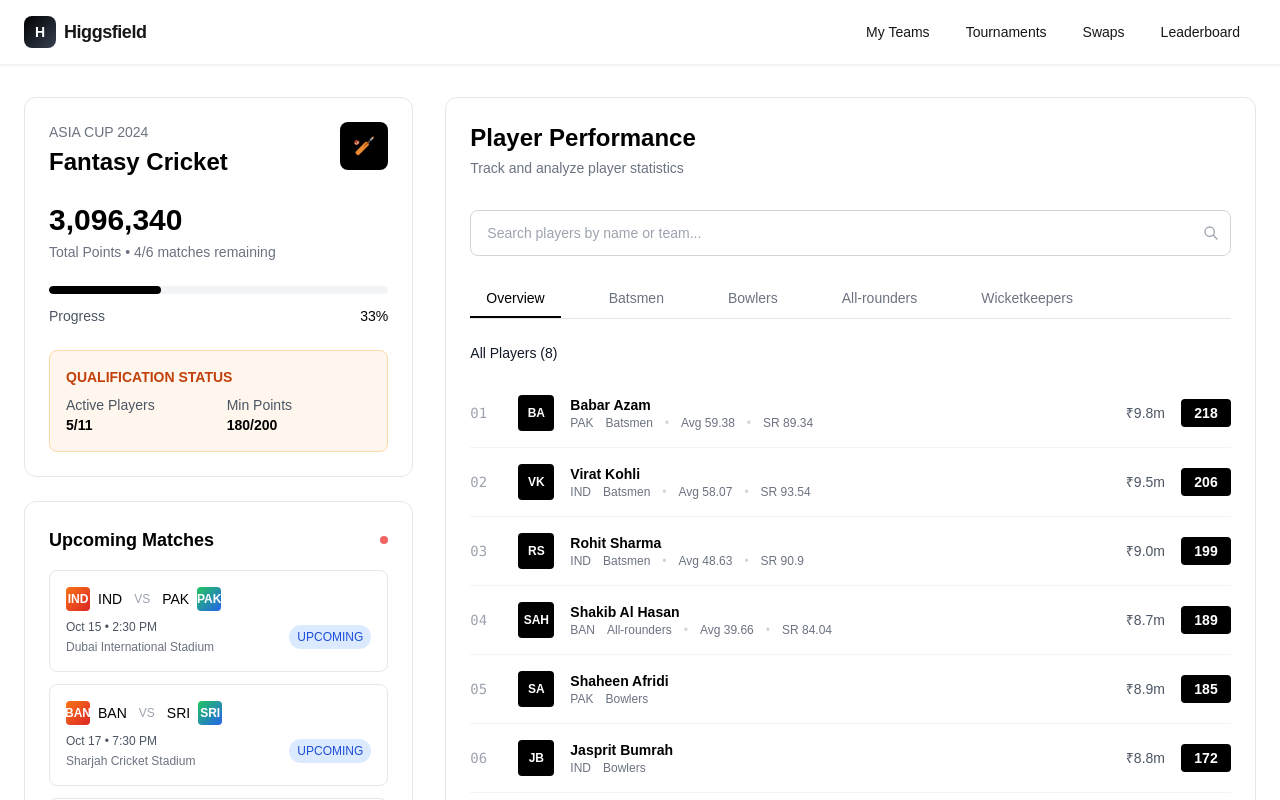
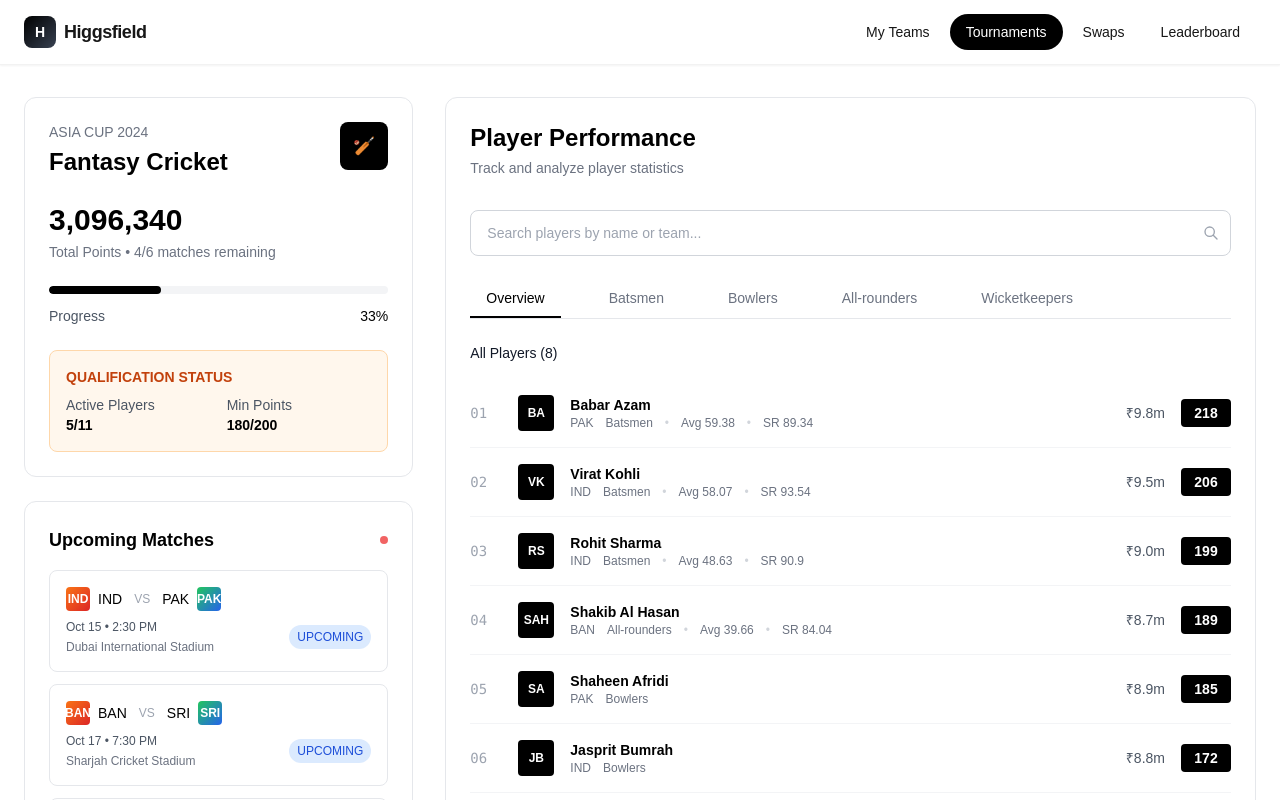
Before and after one commit to rays8417/tenjaku, a Next.js app in the folder higgsfield-interface/: page /tournaments in a window 1280 px wide. Shown: the top 800 px of the page. Built offline with nearby package versions, Linux system fonts and the light colour scheme.

Commit message:
Refactor layout to replace inline header with a dedicated Navbar component, enhancing code organization and maintainability. The Navbar includes navigation links for 'My Teams', 'Tournaments', 'Swaps', and 'Leaderboard'.

```diff
--- a/higgsfield-interface/app/layout.tsx
+++ b/higgsfield-interface/app/layout.tsx
@@ -1,6 +1,6 @@
 import type { Metadata } from "next";
-import Link from "next/link";
 import localFont from "next/font/local";
+import Navbar from "../components/Navbar";
 import "./globals.css";
 
 const geistSans = localFont({
@@ -29,30 +29,7 @@ export default function RootLayout({
       <body
         className={`${geistSans.variable} ${geistMono.variable} antialiased`}
       >
-        <header className="sticky top-0 z-40 bg-white/90 dark:bg-black/80 backdrop-blur-xl border-b border-black/5 dark:border-white/5 shadow-sm">
-          <div className="mx-auto max-w-7xl px-4 sm:px-6 h-16 flex items-center justify-between">
-            <Link href="/" className="flex items-center gap-2 group">
-              <div className="h-8 w-8 rounded-lg bg-gradient-to-br from-black to-gray-700 dark:from-white dark:to-gray-300 flex items-center justify-center transform group-hover:scale-105 transition-transform">
-                <span className="text-white dark:text-black font-bold text-sm">H</span>
-              </div>
-              <span className="font-bold text-lg tracking-tight">Higgsfield</span>
-            </Link>
-            <nav className="flex items-center gap-1">
-              <Link href="/my-teams" className="px-4 py-2 rounded-full text-sm font-medium hover:bg-black/5 dark:hover:bg-white/5 transition-colors">
-                My Teams
-              </Link>
-              <Link href="/tournaments" className="px-4 py-2 rounded-full text-sm font-medium hover:bg-black/5 dark:hover:bg-white/5 transition-colors">
-                Tournaments
-              </Link>
-              <Link href="/swaps" className="px-4 py-2 rounded-full text-sm font-medium hover:bg-black/5 dark:hover:bg-white/5 transition-colors">
-                Swaps
-              </Link>
-              <Link href="/leaderboard" className="px-4 py-2 rounded-full text-sm font-medium hover:bg-black/5 dark:hover:bg-white/5 transition-colors">
-                Leaderboard
-              </Link>
-            </nav>
-          </div>
-        </header>
+        <Navbar />
         <main className="min-h-[calc(100vh-64px)]">{children}</main>
       </body>
     </html>
--- /dev/null
+++ b/higgsfield-interface/components/Navbar.tsx
@@ -0,0 +1,47 @@
+"use client";
+
+import Link from "next/link";
+import { usePathname } from "next/navigation";
+
+export default function Navbar() {
+  const pathname = usePathname();
+
+  const navItems = [
+    { href: "/my-teams", label: "My Teams" },
+    { href: "/tournaments", label: "Tournaments" },
+    { href: "/swaps", label: "Swaps" },
+    { href: "/leaderboard", label: "Leaderboard" },
+  ];
+
+  return (
+    <header className="sticky top-0 z-40 bg-white/90 dark:bg-black/80 backdrop-blur-xl border-b border-black/5 dark:border-white/5 shadow-sm">
+      <div className="mx-auto max-w-7xl px-4 sm:px-6 h-16 flex items-center justify-between">
+        <Link href="/" className="flex items-center gap-2 group">
+          <div className="h-8 w-8 rounded-lg bg-gradient-to-br from-black to-gray-700 dark:from-white dark:to-gray-300 flex items-center justify-center transform group-hover:scale-105 transition-transform">
+            <span className="text-white dark:text-black font-bold text-sm">H</span>
+          </div>
+          <span className="font-bold text-lg tracking-tight">Higgsfield</span>
+        </Link>
+
+        <nav className="flex items-center gap-1">
+          {navItems.map((item) => {
+            const isActive = pathname === item.href;
+            return (
+              <Link
+                key={item.href}
+                href={item.href}
+                className={`px-4 py-2 rounded-full text-sm font-medium transition-colors ${
+                  isActive
+                    ? "bg-black text-white dark:bg-white dark:text-black"
+                    : "hover:bg-black/5 dark:hover:bg-white/5"
+                }`}
+              >
+                {item.label}
+              </Link>
+            );
+          })}
+        </nav>
+      </div>
+    </header>
+  );
+}
```
